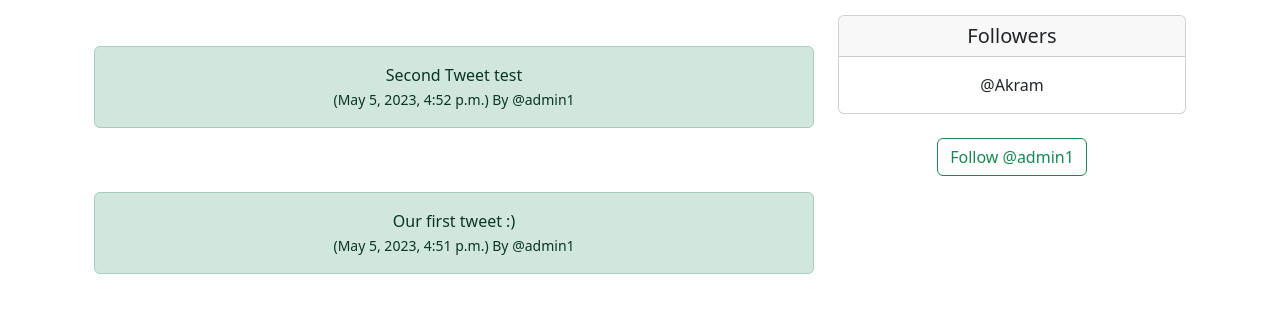
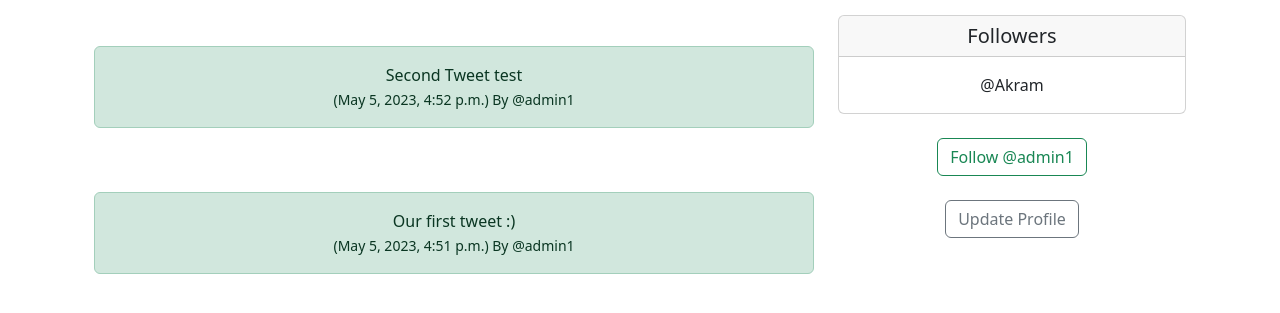
Before and after one commit to AkramAfat/Yakra, a Django app: page /profile/1 in a window 1280 px wide. Shown: the part 292-605 px from the top of the page. Run offline with Django 4.2, Linux system fonts and the light colour scheme; a user stored in the database is signed in; data comes from the database, SQL or seed files in the repository; both versions use the stored data as it was after the commit.

Commit message:
Pictures

```diff
--- a/Yakra/models.py
+++ b/Yakra/models.py
@@ -32,7 +32,7 @@ class Profile(models.Model):
 
 
     date_modified = models.DateTimeField(User, auto_now=True) #give use the most stuff and date time field
-
+    profile_image = models.ImageField(null=True, blank=True, upload_to="images/")
     def __str__(self):
         return self.user.username
 
--- a/Yakra/templates/profile.html
+++ b/Yakra/templates/profile.html
@@ -15,12 +15,20 @@
     @{{tweet.user.username}}
   </small>
   </div><br/><br/>
+
 {% endfor %}
 {% endif %}
+
             </div>
 
             <div class="col-4">
+              {% if profile.profile_image %}
+              <img height="260" src="{{ profile.profile_image.url}}"
+              >
+              <br/><br/>
+              {%endif%}
                 <div class="card">
+
 <h5 class="card-header">Following</h5>
 <div class="card-body">
 
@@ -36,6 +44,7 @@
 
 
         <br/><br/>
+
         <div class="card">
 <h5 class="card-header">Followers</h5>
 <div class="card-body">
@@ -66,7 +75,11 @@
   </button>
 {% endif %}
 </form>
-
+</br>
+          <!--ila kan user ldyr login byn update profile ila la mtbynoch-->
+          {% if request.user.id == profile.user.id %}
+          <a href="{% url 'update_user' %}" class="btn btn-outline-secondary">Update Profile</a>
+          {% endif %}
                 </div>
             </div>
         </div>
--- a/Yakra/urls.py
+++ b/Yakra/urls.py
@@ -8,4 +8,6 @@ urlpatterns = [
    path('login/',views.login_user,name='login'),
    path('logout/',views.logout_user,name='logout'),
    path('register/',views.register_user,name='register'),
+   path('update_user/',views.update_user,name='update_user'),
+
 ]
--- a/Yakra/views.py
+++ b/Yakra/views.py
@@ -5,6 +5,7 @@ from .forms import TweetForm,SignUpForm
 from django.contrib.auth import authenticate,login,logout
 from django.contrib.auth.forms import UserCreationForm
 from django import forms
+from django.contrib.auth.models import User
 
 def home(request):
  if request.user.is_authenticated:
@@ -101,3 +102,19 @@ def register_user(request):
             return redirect('home')
 
     return render(request,"register.html",{'form':form})
+
+
+def update_user(request):
+    if request.user.is_authenticated:
+        current_user = User.objects.get(id=request.user.id)
+        form = SignUpForm(request.POST or None, instance=current_user)
+        if form.is_valid():
+            form.save()
+            login(request,current_user)
+            messages.success(request,("Your Profile Has Been Updated"))
+            return redirect('home')
+        return render(request,"update_user.html",{'form':form})
+
+    else:
+        messages.success(request,("You Must Login to Update Your Profile"))
+        return redirect('home')
--- a/config/settings.py
+++ b/config/settings.py
@@ -11,7 +11,7 @@ https://docs.djangoproject.com/en/4.2/ref/settings/
 """
 
 from pathlib import Path
-
+import os
 # Build paths inside the project like this: BASE_DIR / 'subdir'.
 BASE_DIR = Path(__file__).resolve().parent.parent
 
@@ -118,6 +118,9 @@ USE_TZ = True
 
 STATIC_URL = 'static/'
 
+MEDIA_URL = 'media/'
+MEDIA_ROOT = os.path.join(BASE_DIR,'media')
+
 # Default primary key field type
 # https://docs.djangoproject.com/en/4.2/ref/settings/#default-auto-field
 
--- a/config/urls.py
+++ b/config/urls.py
@@ -16,8 +16,10 @@ Including another URLconf
 """
 from django.contrib import admin
 from django.urls import path,include
+from django.conf import settings
+from django.conf.urls.static import static
 
 urlpatterns = [
     path('admin/', admin.site.urls),
     path('', include('Yakra.urls')),
-]
+]+ static(settings.MEDIA_URL, document_root=settings.MEDIA_ROOT)
```
Also changed, not shown: Yakra/templates/update_user.html (added, +16 -0 lines), Yakra/migrations/0004_profile_profile_image.py (added), db.sqlite3, media/images/.jpg (added), media/images/pic.jpg (added).
